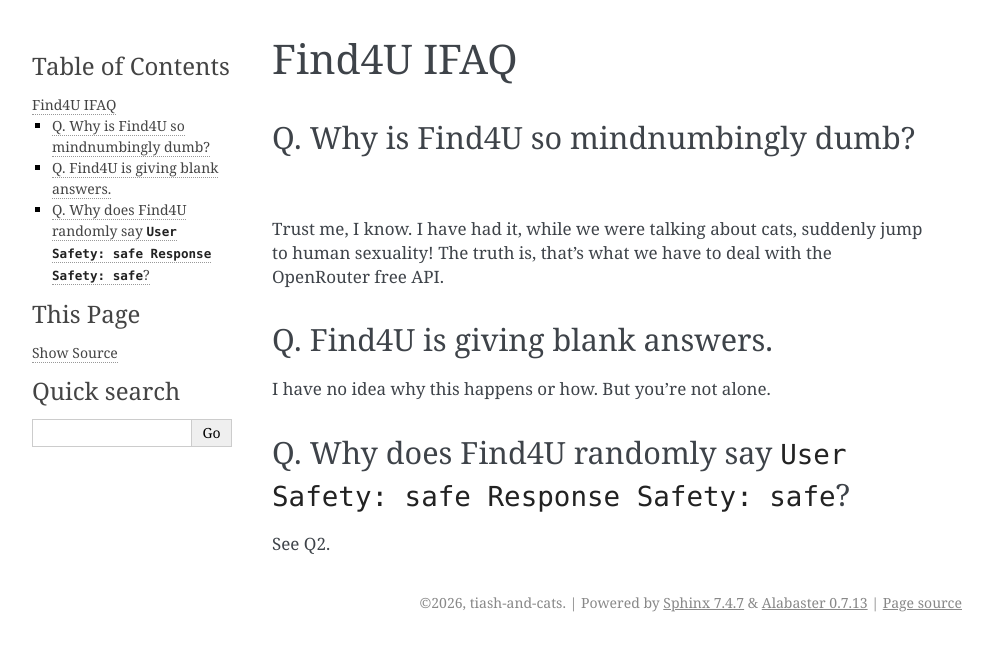
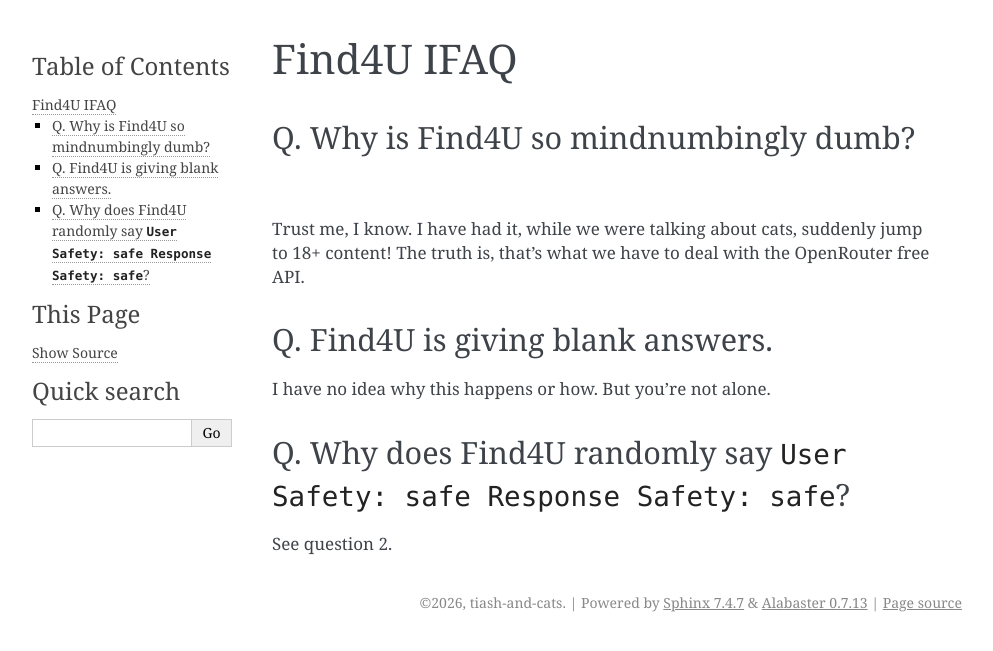
Before and after one commit to tiash-and-cats/finder, a Sphinx documentation site: the page built from docs/source/user/find4u.md, in a window 1280 px wide. Shown: the top 651 px of the page, without its empty margins (148-1141 px from the left). Built offline with Sphinx 7.4.7, drawn with Linux system fonts in a browser that asks for light colours.

Commit message:
Fixed Find4U guide

```diff
--- a/docs/source/user/find4u.md
+++ b/docs/source/user/find4u.md
@@ -2,7 +2,7 @@
 
 ## Q. Why is Find4U so mindnumbingly dumb?
 
-Trust me, I know. I have had it, while we were talking about cats, suddenly jump to human sexuality! The truth is, that's what we have to deal with the OpenRouter free API.
+Trust me, I know. I have had it, while we were talking about cats, suddenly jump to 18+ content! The truth is, that's what we have to deal with the OpenRouter free API.
 
 ## Q. Find4U is giving blank answers.
 
@@ -10,4 +10,4 @@
 
 ## Q. Why does Find4U randomly say `User Safety: safe Response Safety: safe`?
 
-See Q2.
+See question 2.
```
